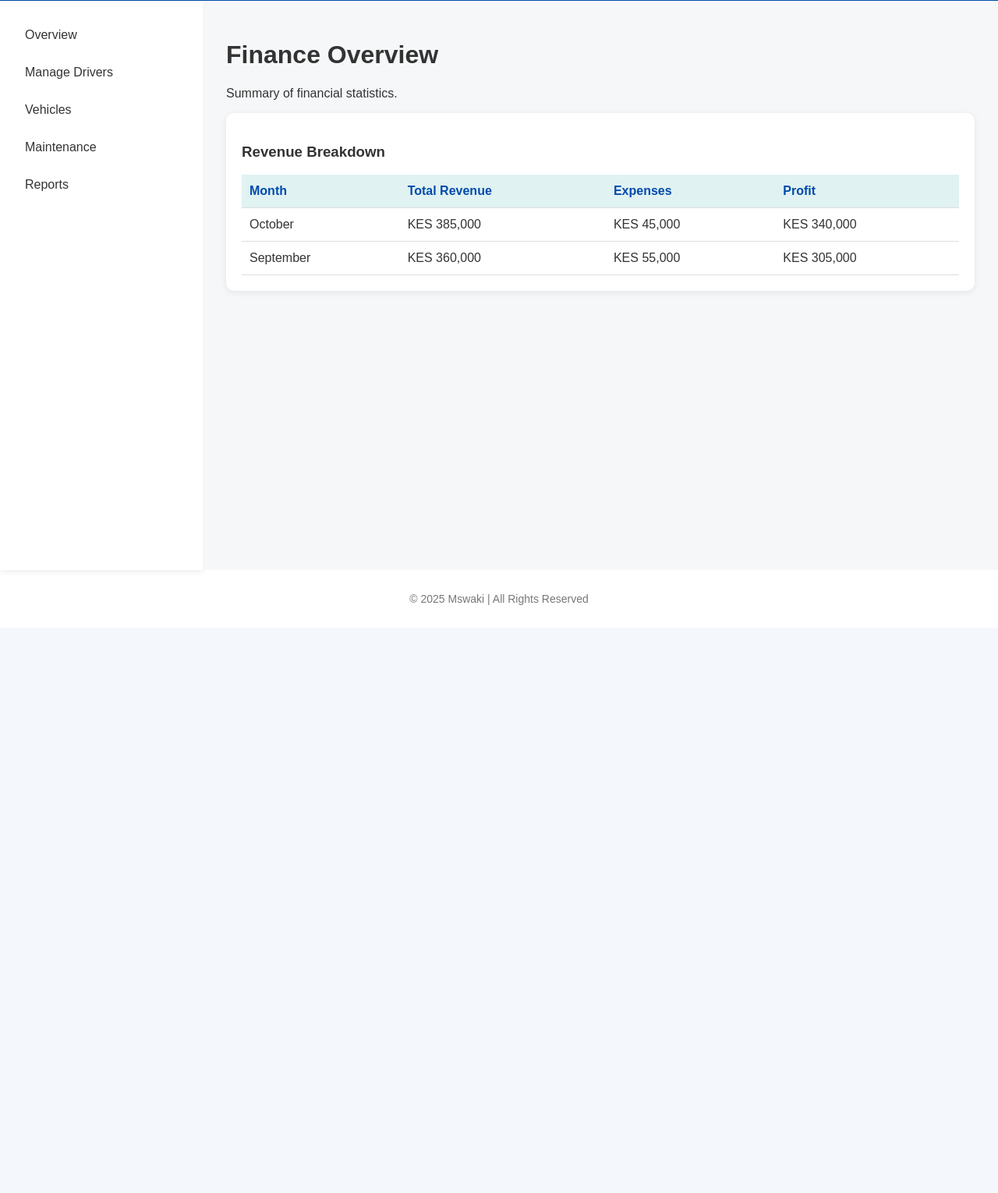
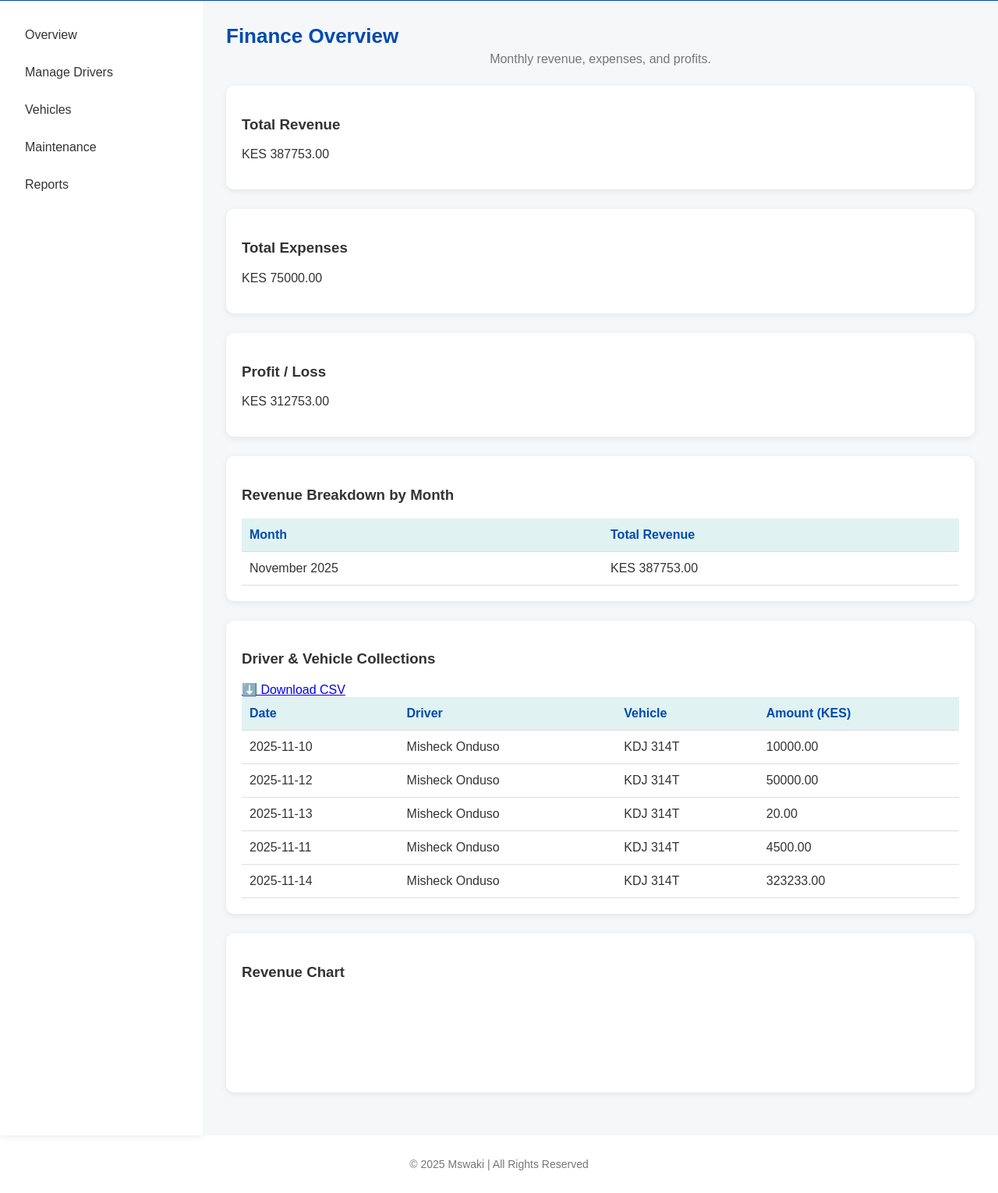
Before and after one commit to Midian-Tech/Mswaki, a Flask app: page /admin/finance in a window 1280 px wide. Shown: the part 59-1589 px from the top of the page at 78% size. Before the commit the page ends 835 px from the top, so only its background shows below. Run offline with Flask 3, Linux system fonts and the light colour scheme; a user stored in the database is signed in.

Commit message:
updates done

```diff
--- a/mswaki/routes.py
+++ b/mswaki/routes.py
@@ -11,6 +11,10 @@
 from mswaki.models import LeaveRequest
 from functools import wraps
 from flask import session, flash, redirect, url_for
+from sqlalchemy import extract, func
+from mswaki.models import DailyCollection
+import csv
+from flask import make_response
 # ============================================================
 # BLUEPRINT SETUP
 # ============================================================
@@ -129,11 +133,7 @@
     bookings = Booking.query.order_by(Booking.created_at.desc()).limit(10).all()
     return render_template("admin_dashboard.html", stats=stats, bookings=bookings)
 
-@routes.route("/admin/bookings")
-@login_required(role="admin")
-def admin_bookings():
-    bookings = Booking.query.order_by(Booking.created_at.desc()).all()
-    return render_template("admin_bookings.html", bookings=bookings)
+
 
 @routes.route("/admin/drivers")
 @login_required(role="admin")
@@ -145,8 +145,74 @@
 @routes.route("/admin/finance")
 @login_required(role="admin")
 def admin_finance():
-    # Placeholder for finance logic
-    return render_template("admin_finance.html")
+    # --- Revenue from driver collections ---
+    collections = (
+        db.session.query(
+            DailyCollection.date,
+            User.name.label("driver_name"),
+            Vehicle.plate_number.label("vehicle_plate"),
+            DailyCollection.amount
+        )
+        .join(User, User.id == DailyCollection.driver_id)
+        .join(Vehicle, Vehicle.driver_id == User.id)
+        .all()
+    )
+
+    # --- Group revenue by month ---
+    monthly_revenue = {}
+    for c in collections:
+        month = c.date.strftime("%B %Y")
+        monthly_revenue.setdefault(month, 0)
+        monthly_revenue[month] += c.amount
+
+    # --- Total expenses (from maintenance) ---
+    total_expenses = db.session.query(db.func.sum(Maintenance.cost)).scalar() or 0.0
+
+    # --- Total revenue ---
+    total_revenue = sum(monthly_revenue.values())
+
+    # --- Profit/Loss ---
+    profit = total_revenue - total_expenses
+
+    # Prepare chart data as a list of dicts
+    chart_data = [{"month": str(m), "revenue": float(r)} for m, r in monthly_revenue.items()]
+
+    # Sort the data by month if needed (optional)
+    chart_data.sort(key=lambda x: datetime.strptime(x['month'], '%B %Y'))
+
+    return render_template(
+        "admin_finance.html",
+        collections=collections,
+        monthly_revenue=monthly_revenue,
+        total_revenue=total_revenue,
+        total_expenses=total_expenses,
+        profit=profit,
+        chart_data=chart_data  # Pass the Python list directly
+    )
+@routes.route("/admin/finance/download")
+@login_required(role="admin")
+def download_finance_report():
+    collections = (
+        db.session.query(
+            DailyCollection.date,
+            User.name.label("driver_name"),
+            Vehicle.plate_number.label("vehicle_plate"),
+            DailyCollection.amount
+        )
+        .join(User, User.id == DailyCollection.driver_id)
+        .join(Vehicle, Vehicle.driver_id == User.id)
+        .all()
+    )
+
+    output = make_response()
+    writer = csv.writer(output)
+    writer.writerow(["Date", "Driver", "Vehicle", "Amount (KES)"])
+    for c in collections:
+        writer.writerow([c.date, c.driver_name, c.vehicle_plate, c.amount])
+
+    output.headers["Content-Disposition"] = "attachment; filename=finance_report.csv"
+    output.headers["Content-Type"] = "text/csv"
+    return output
 
 @routes.route("/admin/maintenance")
 @login_required(role="admin")
@@ -160,6 +226,44 @@
             item.driver_name = "Unassigned"
             item.plate_number = "N/A"
     return render_template("admin_maintenance.html", maintenance=maintenance)
+@routes.route("/admin/complete_maintenance/<int:maintenance_id>", methods=["POST"])
+@login_required(role="admin")
+def complete_maintenance(maintenance_id):
+    """Mark a maintenance report as completed and deduct from revenue"""
+    maintenance = Maintenance.query.get_or_404(maintenance_id)
+    actual_cost = request.form.get("actual_cost")
+
+    try:
+        actual_cost = float(actual_cost)
+    except ValueError:
+        flash("Invalid cost entered.", "danger")
+        return redirect(url_for("routes.admin_maintenance"))
+
+    # Update maintenance record
+    maintenance.cost = actual_cost
+    maintenance.status = "Completed"
+    db.session.commit()
+
+    # Optionally deduct from revenue / update finance table
+    # Assuming you have a total revenue or daily_collection table
+    # Example: update a RevenueSummary table
+    # = RevenueSummary.query.first()
+    #revenue_summary.expenses += actual_cost
+    #.profit = revenue_summary.revenue - revenue_summary.expenses
+    #db.session.commit()
+    #return render_template(
+   # "admin_finance.html",
+   # total_revenue=total_revenue,
+   # total_expenses=total_expenses,
+    #=profit,
+   # collections=daily_collections
+#)
+
+
+    flash(f"Maintenance {maintenance.id} marked as completed and cost updated.", "success")
+    return redirect(url_for("routes.admin_maintenance"))
+
+
 
 @routes.route("/admin/settings", methods=["GET", "POST"])
 @login_required(role="admin")
@@ -284,6 +388,41 @@
 
     return render_template("admin_reports.html", stats=stats)
 
+@routes.route("/admin/update_booking/<int:booking_id>", methods=["POST"])
+@login_required(role="admin")
+def admin_update_booking(booking_id):
+    """Allow admin to approve or reject a booking"""
+    booking = Booking.query.get_or_404(booking_id)
+    action = request.form.get("action")
+
+    if action == "approve":
+        booking.status = "approved"
+        flash(f"Booking #{booking.id} has been approved.", "success")
+    elif action == "reject":
+        booking.status = "rejected"
+        flash(f"Booking #{booking.id} has been rejected.", "danger")
+    else:
+        flash("Invalid action.", "warning")
+
+    db.session.commit()
+    return redirect(url_for("routes.admin_bookings"))
+@routes.route("/admin/bookings", methods=["GET"])
+@login_required(role="admin")
+def admin_bookings():
+    """
+    Admin view — displays all vehicle bookings in the system.
+    """
+    # Fetch all bookings, most recent first
+    bookings = (
+        Booking.query
+        .order_by(Booking.booking_date.desc())
+        .all()
+    )
+
+    return render_template("admin_bookings.html", bookings=bookings)
+
+
+
 # ============================================================
 # DRIVER ROUTES
 # ============================================================
@@ -314,16 +453,23 @@
     if request.method == "POST":
         vehicle_id = request.form.get("vehicle_id")
         description = request.form.get("description")
+        cost = request.form.get("cost", 0.0)  # new field
 
         if not (vehicle_id and description):
             flash("All fields are required.", "danger")
             return redirect(url_for("routes.report_maintenance"))
 
+        try:
+            cost = float(cost)
+        except ValueError:
+            flash("Please enter a valid numeric value for cost.", "danger")
+            return redirect(url_for("routes.report_maintenance"))
+
         maintenance = Maintenance(
             vehicle_id=vehicle_id,
             description=description,
+            cost=cost,  # include cost
             date_reported=datetime.now(),
-            status="Ongoing"
         )
         db.session.add(maintenance)
 
@@ -451,62 +597,37 @@
 
 
 @routes.route("/book_vehicle", methods=["GET", "POST"])
-@login_required()
+@login_required
 def book_vehicle():
-    """
-    Allows a logged-in user to book a vehicle.
-    Shows only available vehicles not under maintenance or already booked.
-    """
     if request.method == "POST":
-        # --- Get form data ---
         vehicle_id = request.form.get("vehicle_id")
         pickup = request.form.get("pickup")
         destination = request.form.get("destination")
         reason = request.form.get("reason")
 
-        # --- Validate input ---
         if not all([vehicle_id, pickup, destination, reason]):
-            flash("Please fill in all fields before submitting.", "danger")
+            flash("Please fill in all fields.", "danger")
             return redirect(url_for("routes.book_vehicle"))
 
         try:
-            # --- Create a new booking record ---
             booking = Booking(
                 user_id=current_user.id,
                 vehicle_id=int(vehicle_id),
-                pickup=pickup.strip(),
-                destination=destination.strip(),
-                reason=reason.strip(),
-                booking_date=datetime.utcnow(),
-                created_at=datetime.utcnow(),
+                pickup=pickup,
+                destination=destination,
+                reason=reason,
                 status="Pending",
+                booking_date=datetime.utcnow()
             )
-
             db.session.add(booking)
             db.session.commit()
-
-            flash(" Booking request submitted successfully!", "success")
+            flash("Booking request submitted successfully!", "success")
             return redirect(url_for("routes.user_dashboard"))
-
         except Exception as e:
             db.session.rollback()
-            flash(f" Error while saving booking: {str(e)}", "danger")
-            return redirect(url_for("routes.book_vehicle"))
+            flash(f"Error while saving booking: {e}", "danger")
 
-    # --- Prepare list of available vehicles ---
-    maintenance_ids = [m.vehicle_id for m in Maintenance.query.all()]
-    active_booking_ids = [
-        b.vehicle_id for b in Booking.query.filter(
-            Booking.status.in_(["Pending", "Approved"])
-        ).all()
-    ]
-    excluded_ids = set(maintenance_ids + active_booking_ids)
-
-    available_vehicles = Vehicle.query.filter(
-        Vehicle.status == "available",
-        ~Vehicle.id.in_(excluded_ids)
-    ).all()
-
+    # Load available vehicles logic...
     return render_template("book_vehicle.html", available_vehicles=available_vehicles)
 
 @routes.route("/user/profile", methods=["GET", "POST"])
--- a/mswaki/templates/admin_finance.html
+++ b/mswaki/templates/admin_finance.html
@@ -1,26 +1,173 @@
 {% extends "base.html" %}
-{% block title %}Finance Reports{% endblock %}
+{% block title %}Finance Dashboard{% endblock %}
 {% block body_role %}admin{% endblock %}
 
 {% block content %}
-<h1>Finance Overview</h1>
-<p>Summary of financial statistics.</p>
+<header class="dashboard-header">
+  <h1>Finance Overview</h1>
+  <p class="muted">Monthly revenue, expenses, and profits.</p>
+</header>
 
-<div class="card">
-  <h3>Revenue Breakdown</h3>
+<section class="grid grid-cols-3 gap-4 mb-6">
+  <div class="card">
+    <h3>Total Revenue</h3>
+    <p class="text-2xl text-green-600">KES {{ "%.2f"|format(total_revenue) }}</p>
+  </div>
+  <div class="card">
+    <h3>Total Expenses</h3>
+    <p class="text-2xl text-red-600">KES {{ "%.2f"|format(total_expenses) }}</p>
+  </div>
+  <div class="card">
+    <h3>Profit / Loss</h3>
+    <p class="text-2xl {% if profit >= 0 %}text-green-600{% else %}text-red-600{% endif %}">
+      KES {{ "%.2f"|format(profit) }}
+    </p>
+  </div>
+</section>
+
+<section class="card mb-6">
+  <h3>Revenue Breakdown by Month</h3>
   <table class="table">
     <thead>
       <tr>
         <th>Month</th>
         <th>Total Revenue</th>
-        <th>Expenses</th>
-        <th>Profit</th>
       </tr>
     </thead>
     <tbody>
-      <tr><td>October</td><td>KES 385,000</td><td>KES 45,000</td><td>KES 340,000</td></tr>
-      <tr><td>September</td><td>KES 360,000</td><td>KES 55,000</td><td>KES 305,000</td></tr>
+      {% for month, revenue in monthly_revenue.items() %}
+      <tr><td>{{ month }}</td><td>KES {{ "%.2f"|format(revenue) }}</td></tr>
+      {% else %}
+      <tr><td colspan="2" class="text-center">No revenue data</td></tr>
+      {% endfor %}
     </tbody>
   </table>
-</div>
+</section>
+
+<section class="card mb-6">
+  <h3>Driver & Vehicle Collections</h3>
+  <a href="{{ url_for('routes.download_finance_report') }}" class="btn primary mb-3">⬇️ Download CSV</a>
+  <table class="table">
+    <thead>
+      <tr><th>Date</th><th>Driver</th><th>Vehicle</th><th>Amount (KES)</th></tr>
+    </thead>
+    <tbody>
+      {% for c in collections %}
+      <tr>
+        <td>{{ c.date }}</td>
+        <td>{{ c.driver_name }}</td>
+        <td>{{ c.vehicle_plate }}</td>
+        <td>{{ "%.2f"|format(c.amount) }}</td>
+      </tr>
+      {% else %}
+      <tr><td colspan="4" class="text-center">No collection records</td></tr>
+      {% endfor %}
+    </tbody>
+  </table>
+</section>
+
+<section class="card">
+  <h3>Revenue Chart</h3>
+  <canvas id="revenueChart" height="100"></canvas>
+</section>
+
+<script src="https://cdn.jsdelivr.net/npm/chart.js"></script>
+<script>
+  document.addEventListener('DOMContentLoaded', function() {
+    const chartElement = document.getElementById("revenueChart");
+    if (!chartElement) {
+      console.error("Chart element not found!");
+      return;
+    }
+
+    const ctx = chartElement.getContext("2d");
+
+    try {
+      // Debug: Log the raw template data
+      const rawData = '{{ chart_data|tojson|safe }}';
+      console.log("Raw template data:", rawData);
+
+      // Parse the JSON data
+      let chartData;
+      try {
+        chartData = JSON.parse(rawData);
+        console.log("Parsed chart data:", chartData);
+      } catch (parseError) {
+        console.error("Error parsing chart data:", parseError);
+        throw new Error("Invalid chart data format");
+      }
+
+      if (!Array.isArray(chartData)) {
+        console.error("Chart data is not an array:", chartData);
+        throw new Error("Expected chart data to be an array");
+      }
+
+      if (chartData.length > 0) {
+        // Extract months and revenues
+        const months = chartData.map(function(item) { return item.month; });
+        const revenues = chartData.map(function(item) { return item.revenue; });
+
+        new Chart(ctx, {
+          type: "bar",
+          data: {
+            labels: months,
+            datasets: [{
+              label: "Revenue (KES)",
+              data: revenues,
+              backgroundColor: "rgba(54, 162, 235, 0.7)",
+              borderColor: "rgba(54, 162, 235, 1)",
+              borderWidth: 1,
+              borderRadius: 4,
+              barPercentage: 0.8
+            }]
+          },
+          options: {
+      responsive: true,
+      maintainAspectRatio: false,
+      scales: {
+        y: {
+          beginAtZero: true,
+          ticks: {
+            callback: function(value) {
+              return 'KES ' + value.toLocaleString();
+            }
+          },
+          grid: {
+            display: true,
+            color: 'rgba(0, 0, 0, 0.05)'
+          }
+        },
+        x: {
+          grid: {
+            display: false
+          }
+        }
+      },
+      plugins: {
+        tooltip: {
+          callbacks: {
+            label: function(context) {
+              return 'KES ' + context.parsed.y.toLocaleString('en-US', { minimumFractionDigits: 2, maximumFractionDigits: 2 });
+            }
+          }
+        }
+      }
+        });
+      } else {
+        console.log("No chart data available");
+        chartElement.innerHTML = "<p class='text-center p-4 text-gray-500'>No revenue data available for chart</p>";
+      }
+    } catch (error) {
+      console.error("Error initializing chart:", error);
+      const errorMessage = error.message || 'Unknown error occurred';
+      console.error("Error details:", error);
+      chartElement.innerHTML = `
+        <div class='p-4 text-center'>
+          <p class='text-red-500 font-medium'>Error loading chart data</p>
+          <p class='text-sm text-gray-600 mt-1'>${errorMessage}</p>
+          <p class='text-xs text-gray-500 mt-2'>Check console for details (F12 > Console)</p>
+        </div>`;
+    }
+  });
+</script>
 {% endblock %}
--- a/mswaki/templates/report_maintenance.html
+++ b/mswaki/templates/report_maintenance.html
@@ -30,6 +30,9 @@
     <label for="description">Issue Description</label>
     <textarea name="description" id="description" rows="4" placeholder="Describe the issue..." required></textarea>
 
+    <label for="cost">Estimated Cost (Ksh)</label>
+    <input type="number" name="cost" id="cost" step="0.01" min="0" placeholder="e.g. 2500.00">
+
     <button type="submit" class="btn primary">Submit Report</button>
   </form>
 </section>
```
Also changed, not shown: mswaki/templates/admin_bookings.html (added, +117 -0 lines), mswaki/templates/admin_maintenance.html (+15 -2 lines), instance/mswaki.db.
